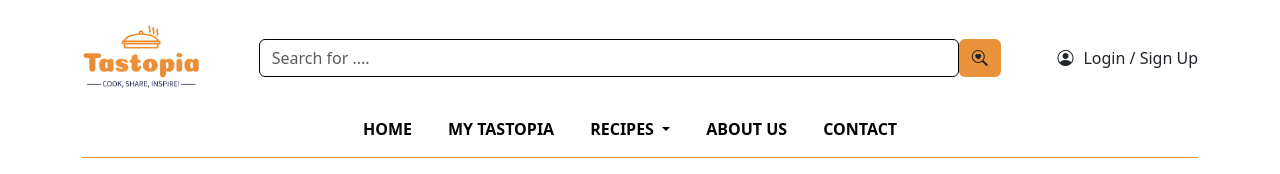
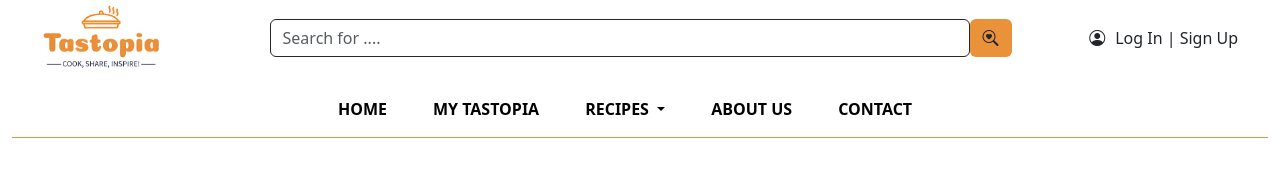
Before and after one commit to suheda-seyda-sener/homepage, a plain HTML site: page index.html in a window 1280 px wide. Drawn offline with nearby package versions, Linux system fonts and the light colour scheme.

Commit message:
space issue solved

```diff
--- a/index.html
+++ b/index.html
@@ -11,7 +11,7 @@
   <link rel="stylesheet" href="style.css"> <!-- Custom CSS -->
 </head>
 <body>
-  <div class="container">
+  <div class="container-fluid">
     <!-- First row for logo, search bar, and login -->
     <div class="row align-items-center">
         <div class="col-auto">
@@ -33,7 +33,7 @@
       <div class="col-auto">
         <div class="d-flex align-items-center">
           <i class="bi bi-person-circle"></i> <!-- Bootstrap icon for login -->
-          <span class="login-text">Login / Sign Up</span> <!-- Text for login -->
+          <span class="login-text">Log In | Sign Up</span> <!-- Text for login -->
         </div>
       </div>
     </div>
--- a/style.css
+++ b/style.css
@@ -8,6 +8,7 @@
   }
   .logo {
     width: 120px; /* Adjust the max-width of the logo */
+    margin-left: 30px;
   }
   .search-bar {
     width: 700px; /* Adjust width as needed */
@@ -30,15 +31,12 @@
   .navbar-light .navbar-nav .nav-link {
     color: black; /* Set text color for navbar links */
   }
-  .container {
-    padding-top: 20px;
-  }
   .navbar-light.bg-light {
     background-color: white !important; /* Set background color for navbar */
     border-bottom: 1px solid var(--logo-orange); /* Add border style */
 }
 .search-bar {
-    border-color: black; /* Set border color to orange */
+    border-color: rgb(40, 37, 37); /* Set border color to orange */
   }
 
   .search-bar:focus {
@@ -82,5 +80,8 @@
 
 /* Custom CSS for adding space between navbar elements */
 .navbar-nav .nav-item {
-    margin-right: 20px; /* Adjust this value according to your preference */
+    margin-right: 30px; /* Adjust this value according to your preference */
 }
+.col-auto {
+  margin-right: 30px; /* Adjust this value according to your preference */
+}
```
